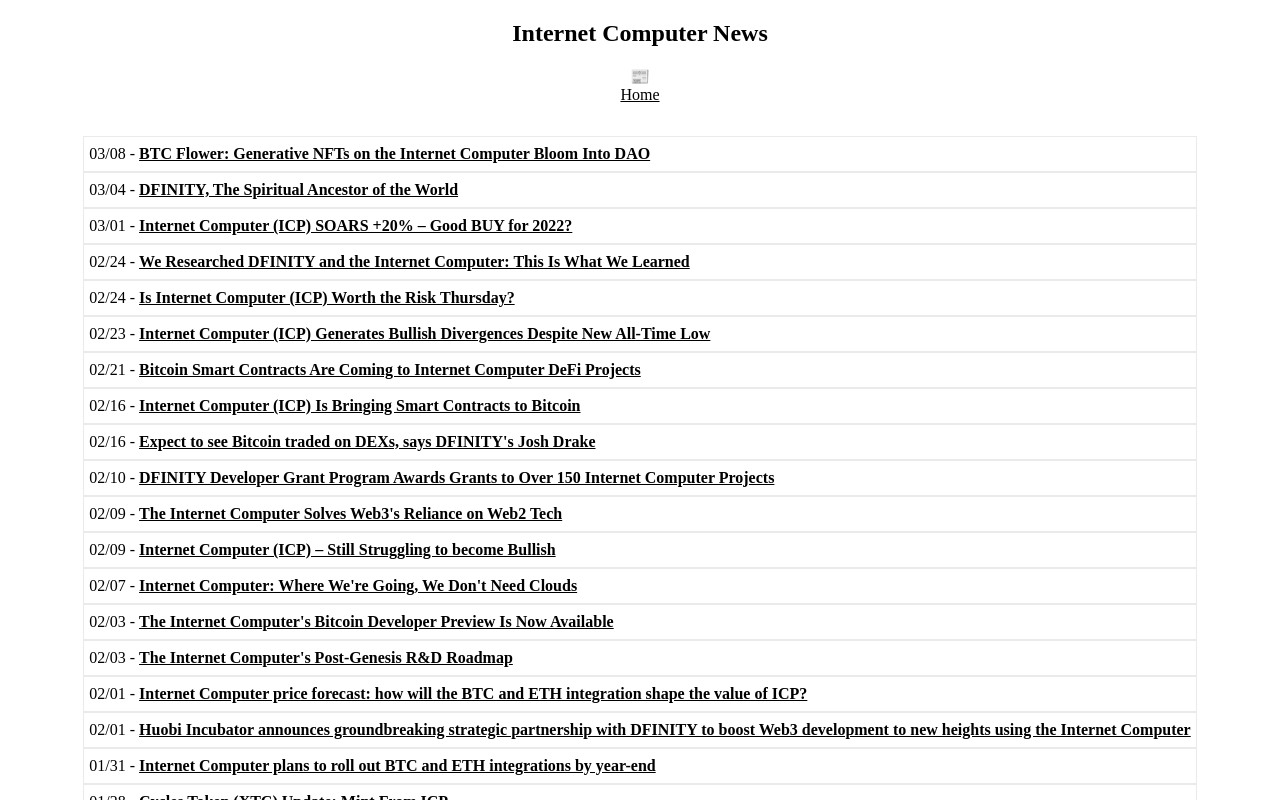
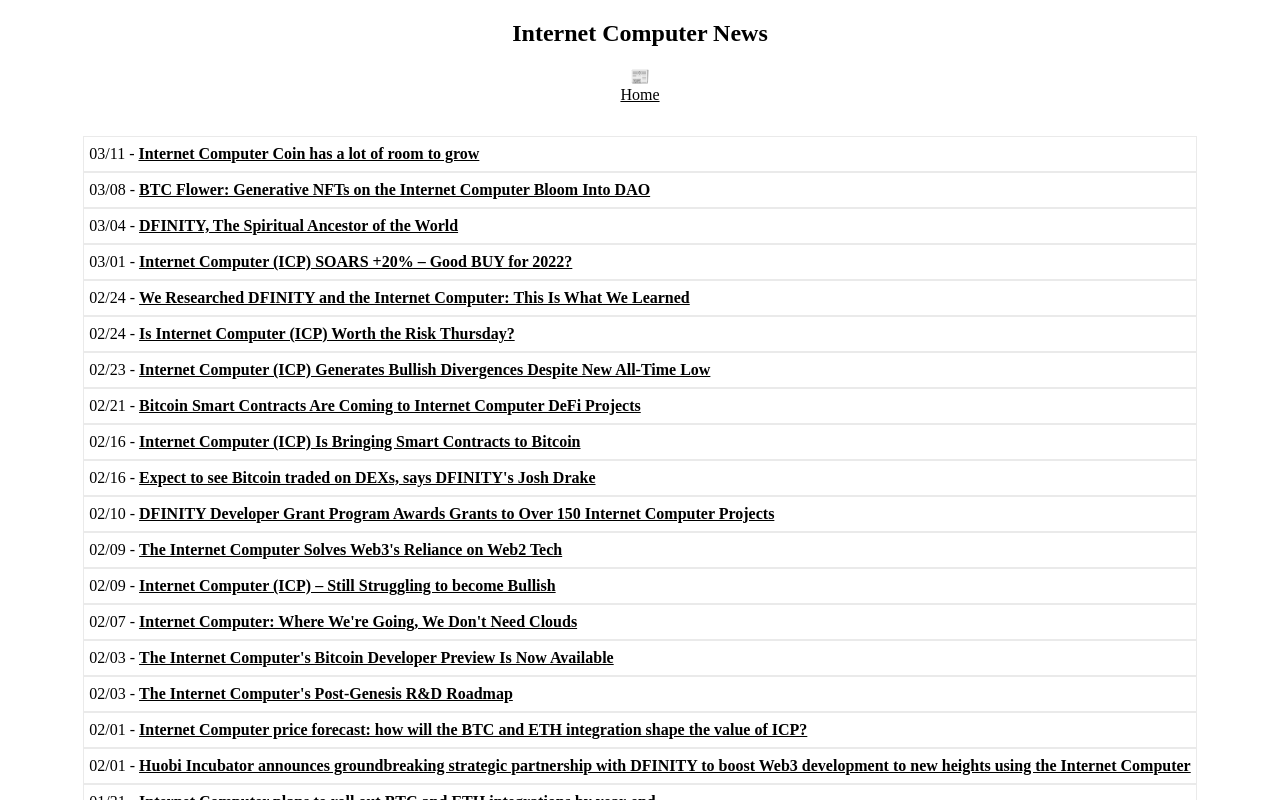
Before and after one commit to rjlucasm/ictoday, a Next.js app: page /news/2022 in a window 1280 px wide. Shown: the top 800 px of the page. Built offline with nearby package versions, Linux system fonts and the light colour scheme.

Commit message:
News 03/11

```diff
--- a/pages/news/2022.js
+++ b/pages/news/2022.js
@@ -17,6 +17,9 @@ export default function News22() {
             <Link href="/"><a style={{ color: 'inherit' }}>Home</a></Link>
 
             <div className="pagesgrid">
+            <div className="pagescard">03/11 -&nbsp;
+                <a href="https://www.thecoinrepublic.com/2022/03/11/internet-computer-coin-has-a-lot-of-room-to-grow/" target="_blank" rel="noopener noreferrer">Internet Computer Coin has a lot of room to grow</a>
+            </div>
             <div className="pagescard">03/08 -&nbsp;
                 <a href="https://medium.com/dfinity/btc-flower-generative-nfts-on-the-internet-computer-bloom-into-dao-559ffc78cb69" target="_blank" rel="noopener noreferrer">BTC Flower: Generative NFTs on the Internet Computer Bloom Into DAO</a>
             </div>
```
